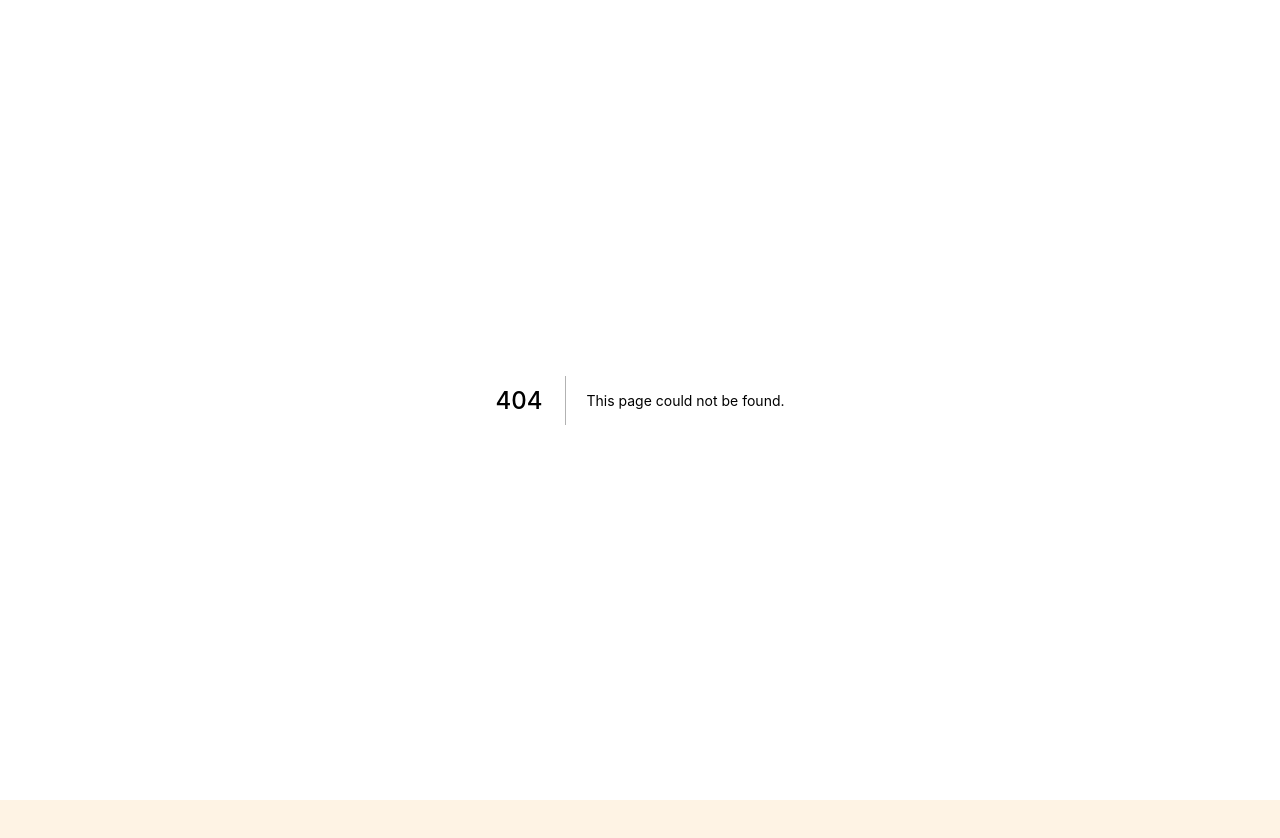
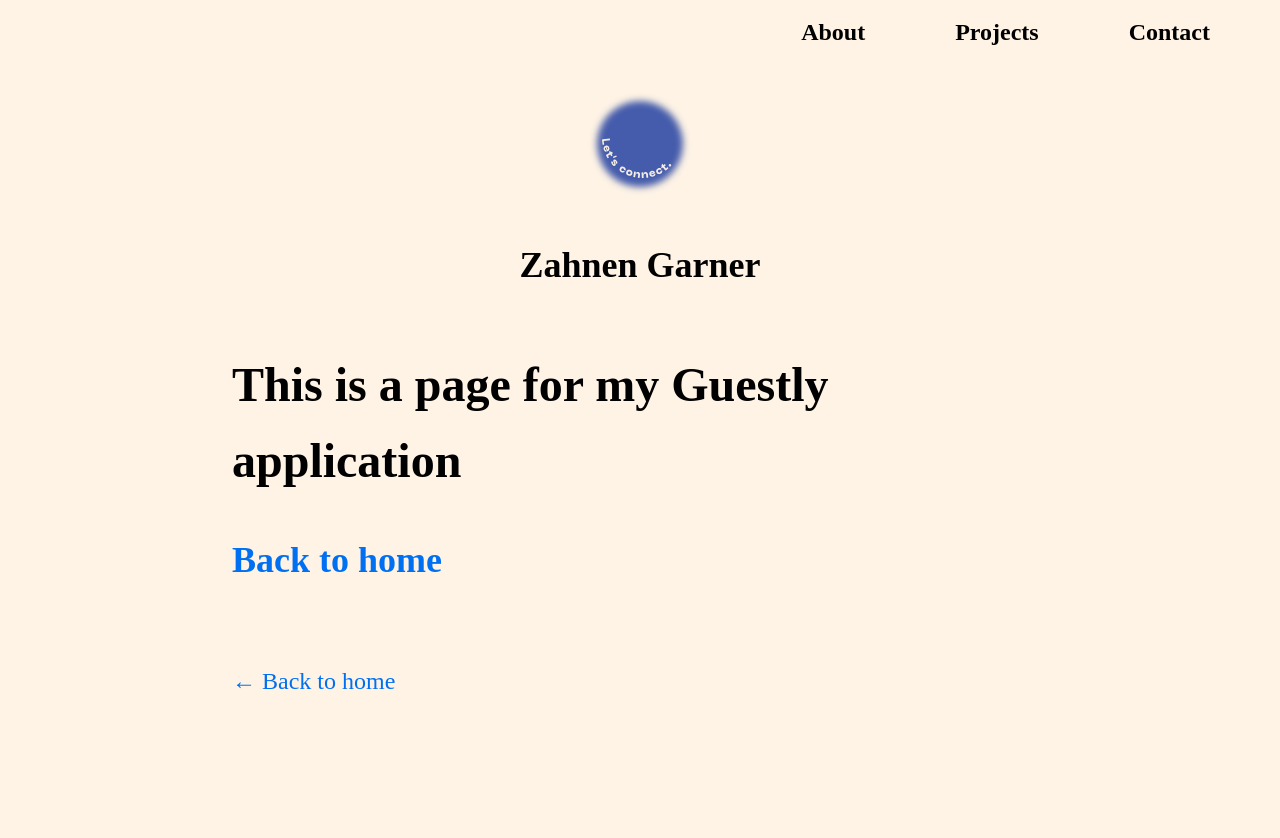
Before and after one commit to Zahnen/zahnenco, a Next.js app: page /projects/guestly in a window 1280 px wide. Before the commit this address had no page. Shown: the top 838 px of the page. Before the commit the page ends 800 px from the top, so only its background shows below. Built offline with nearby package versions, Linux system fonts and the light colour scheme; a web font is replaced by a local one.

Commit message:
add remaining project pages

```diff
--- /dev/null
+++ b/pages/projects/guestly.tsx
@@ -0,0 +1,15 @@
+import Link from "next/link";
+import Layout from "../../components/layout";
+
+export default function Guestly() {
+  return (
+    <Layout>
+      <h1>This is a page for my Guestly application</h1>
+      <h2>
+        <Link href="/">
+          <a>Back to home</a>
+        </Link>
+      </h2>
+    </Layout>
+  );
+}
```
Also changed, not shown: pages/projects/paro.tsx (added, +15 -0 lines), pages/projects/souschef.tsx (added, +15 -0 lines).
